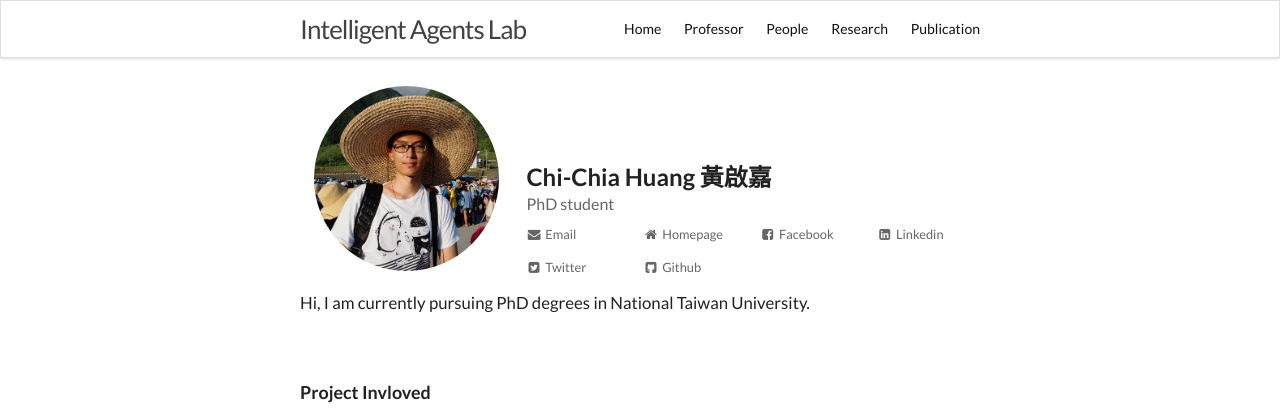
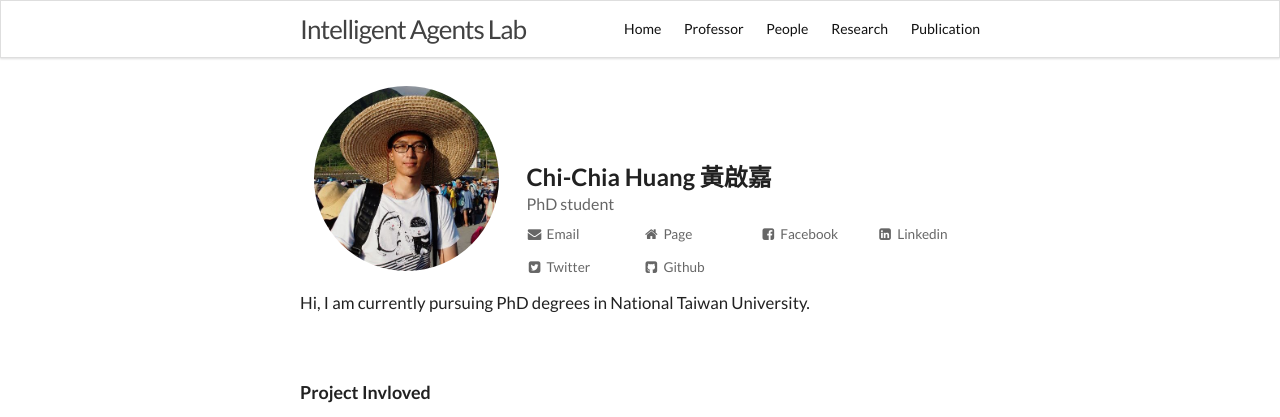
Before and after one commit to iAgentNTU/iAgentNTU.github.io, a Jekyll site: the page built from _people/Chi-Chia_Huang.md, in a window 1280 px wide. Shown: the top 417 px of the page. Built offline with Jekyll 4.4.1, drawn with Linux system fonts in a browser that asks for light colours.

Commit message:
Updated people layout

```diff
--- a/_layouts/people.html
+++ b/_layouts/people.html
@@ -39,7 +39,7 @@ layout: default
                 <div class="four wide column">
                   <a href="{{page.homepage}}" target="_blank">
                     <i class="home icon"></i>
-                    Homepage
+                    Page
                   </a>
                 </div>
               {% endif %}
--- a/css/people.css
+++ b/css/people.css
@@ -27,8 +27,9 @@ pre#bibtex{display: none}
 .social-network a:visited{color: rgba(0,0,0,.6);}
 article {font-size: 1.2em}
 
-.social-network {font-size: .8em}
+.social-network {font-size: .85em}
 .social-network .ui.grid>.column:not(.row) {
     padding-top: .5rem;
     padding-bottom: .5rem;
+    padding-right: 0em;
 }
```
Also changed, not shown: _people/Chi-Chia_Huang.md (+1 -1 lines).
